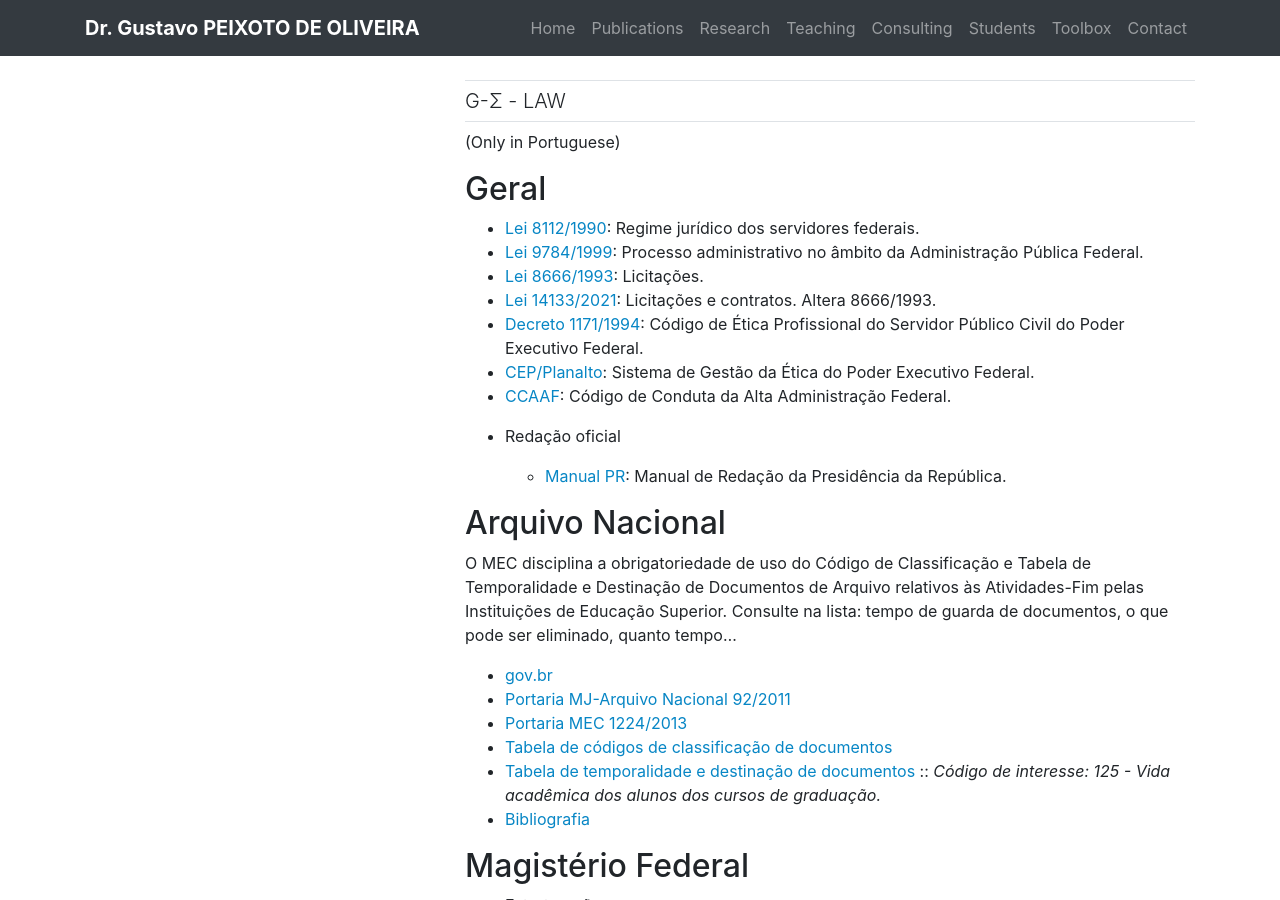
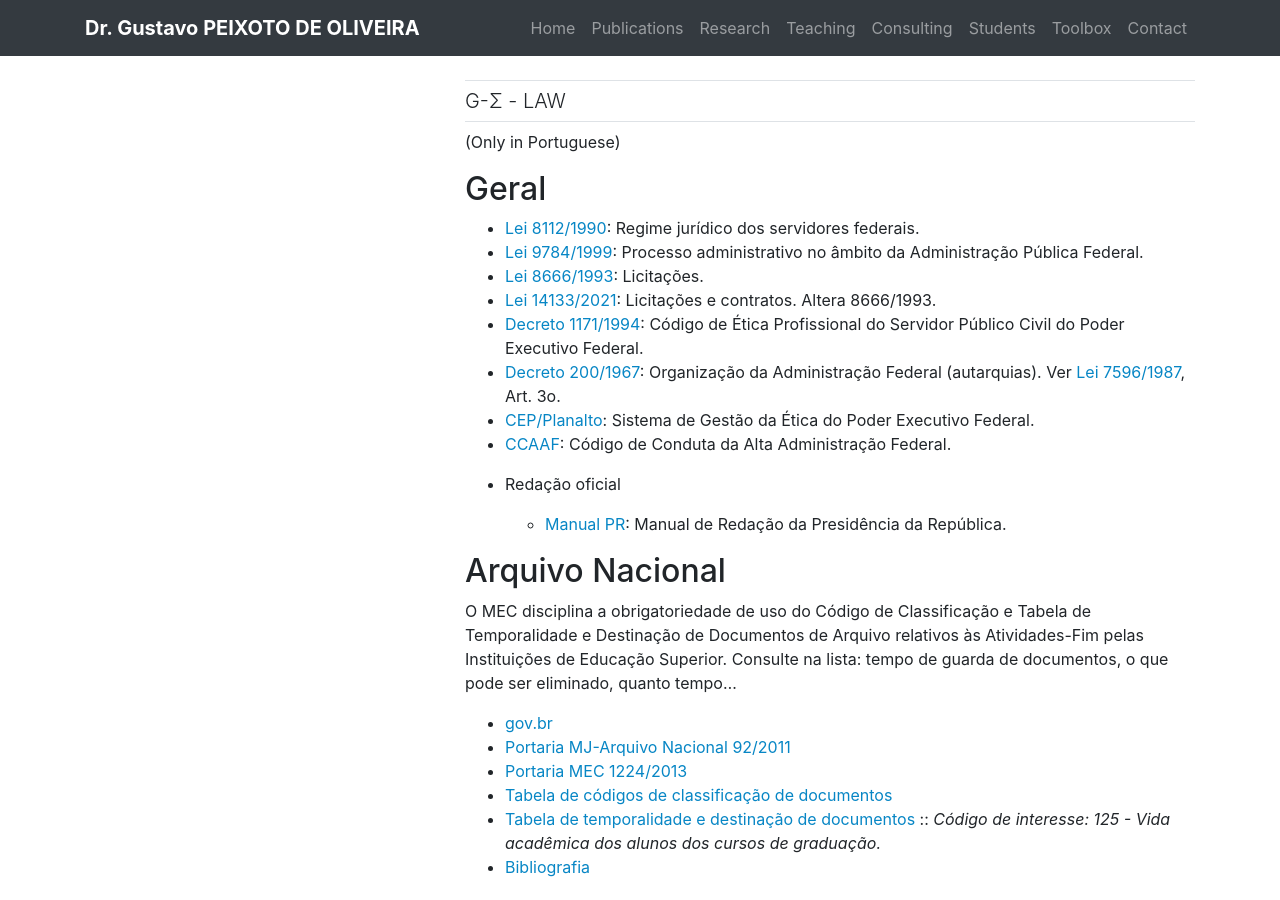
Before and after one commit to gcpeixoto/gcpeixoto.github.io, a Jekyll site: the page built from _toolbox/G-w-law.md, in a window 1280 px wide and 900 px high. Built offline with Jekyll 4.4.1, drawn with Linux system fonts in a browser that asks for light colours.

Commit message:
more links

```diff
--- a/_toolbox/G-w-law.md
+++ b/_toolbox/G-w-law.md
@@ -11,6 +11,7 @@
 - [Lei 8666/1993](http://www.planalto.gov.br/ccivil_03/Leis/L8666cons.htm): Licitações.
 - [Lei 14133/2021](http://www.planalto.gov.br/ccivil_03/_Ato2019-2022/2021/Lei/L14133.htm#art193): Licitações e contratos. Altera 8666/1993.
 - [Decreto 1171/1994](https://www.gov.br/inpi/pt-br/governanca/integridade-publica/etica/arquivos/documentos/cdigodeeticadoservidorpublicofederal1.pdf): Código de Ética Profissional do Servidor Público Civil do Poder Executivo Federal.
+- [Decreto 200/1967](https://www.planalto.gov.br/ccivil_03/decreto-lei/Del0200.htm): Organização da Administração Federal (autarquias). Ver [Lei 7596/1987](https://www.planalto.gov.br/ccivil_03/LEIS/L7596.htm#art1), Art. 3o.
 - [CEP/Planalto](https://www.gov.br/planalto/pt-br/assuntos/etica-publica/cep): Sistema de Gestão da Ética do Poder Executivo Federal.
 - [CCAAF](http://www.planalto.gov.br/ccivil_03/codigos/codi_conduta/cod_conduta.htm#:~:text=Este%20Código%2C%20antes%20de%20tudo,na%20condução%20da%20coisa%20pública.): Código de Conduta da Alta Administração Federal.
 
```
